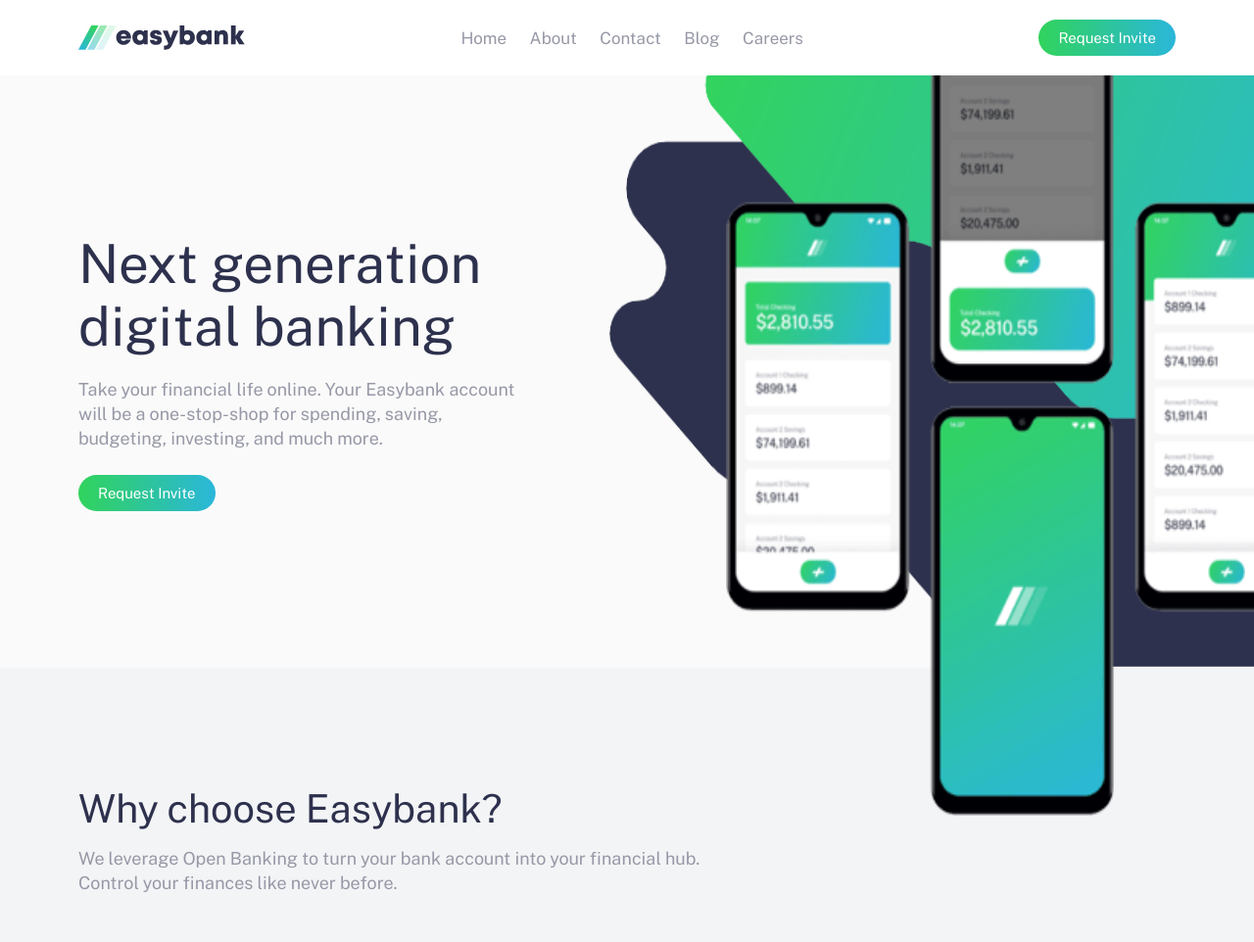
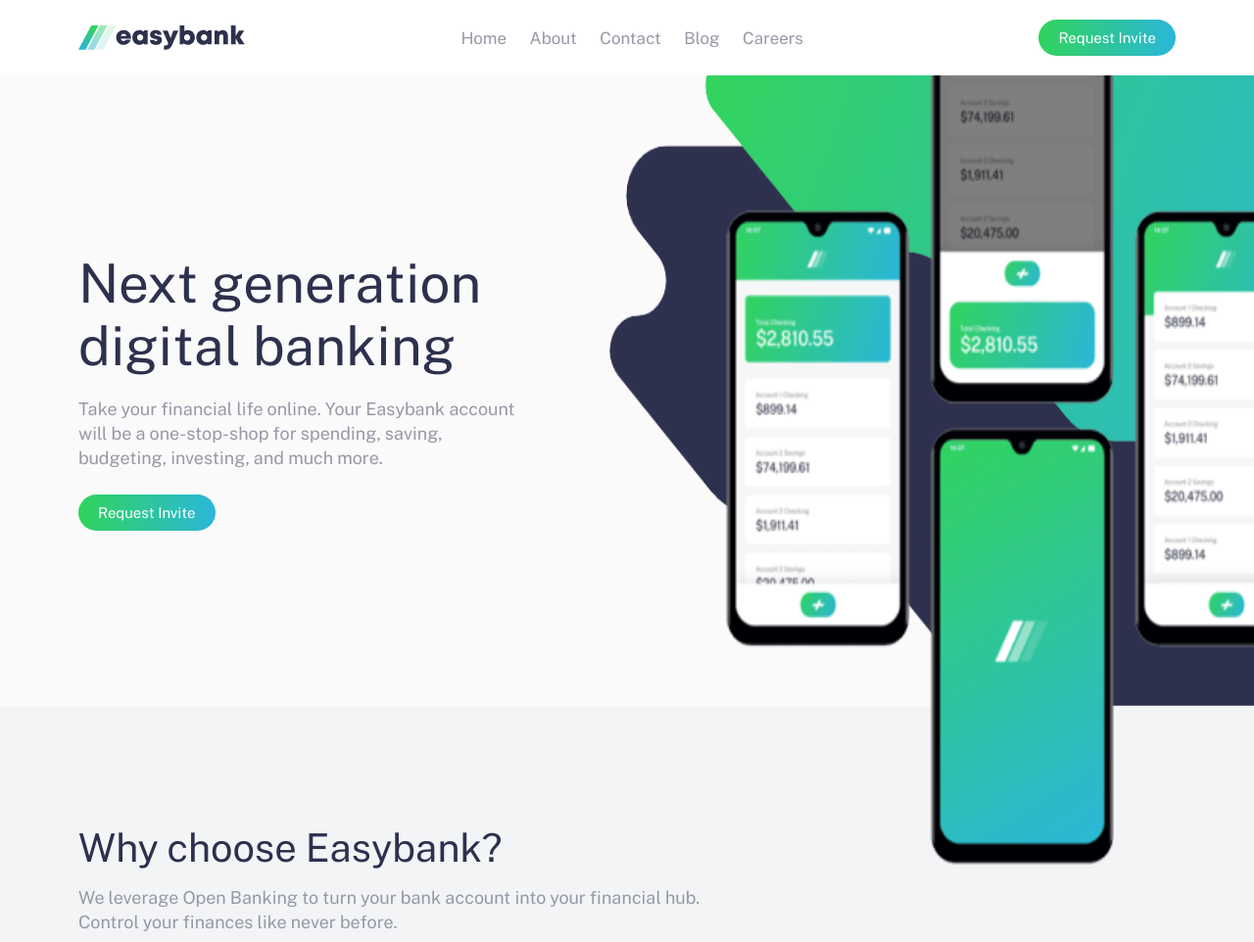
Before and after one commit to Ernest2026/Websites, a PHP site: page / in a window 1280 px wide. Shown: the top 962 px of the page at 98% size. Run offline with PHP 8.4, Linux system fonts and the light colour scheme.

Commit message:
Update style.css

```diff
--- a/easybank-landing-page-master/css/style.css
+++ b/easybank-landing-page-master/css/style.css
@@ -505,7 +505,7 @@ h6 {
     }
 
     .col-a .section-a .sec-a {
-        padding: 16rem 0;
+        padding: 18rem 0;
         flex: calc(47% - 8rem);
 
         text-align: unset;
```
